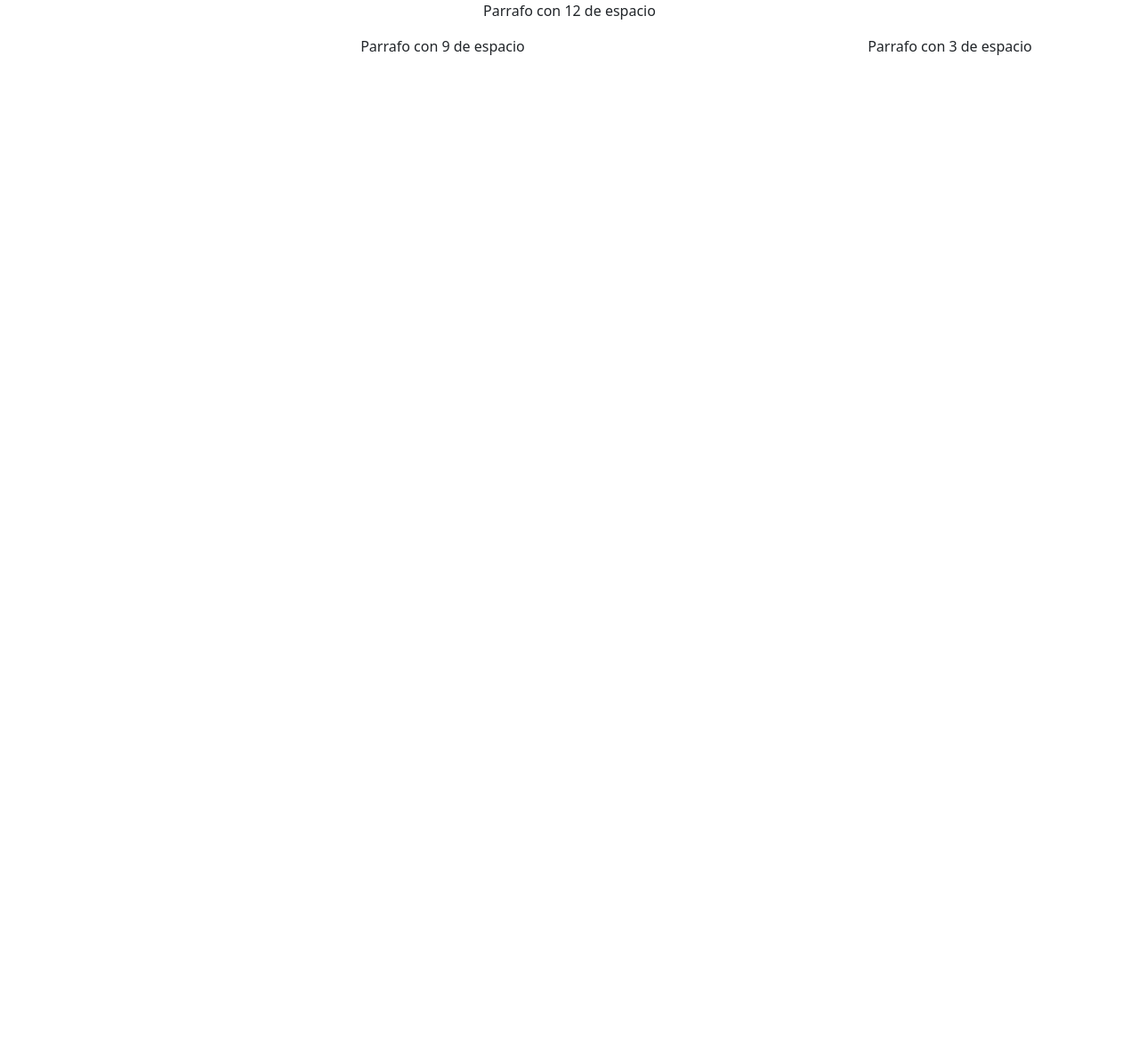
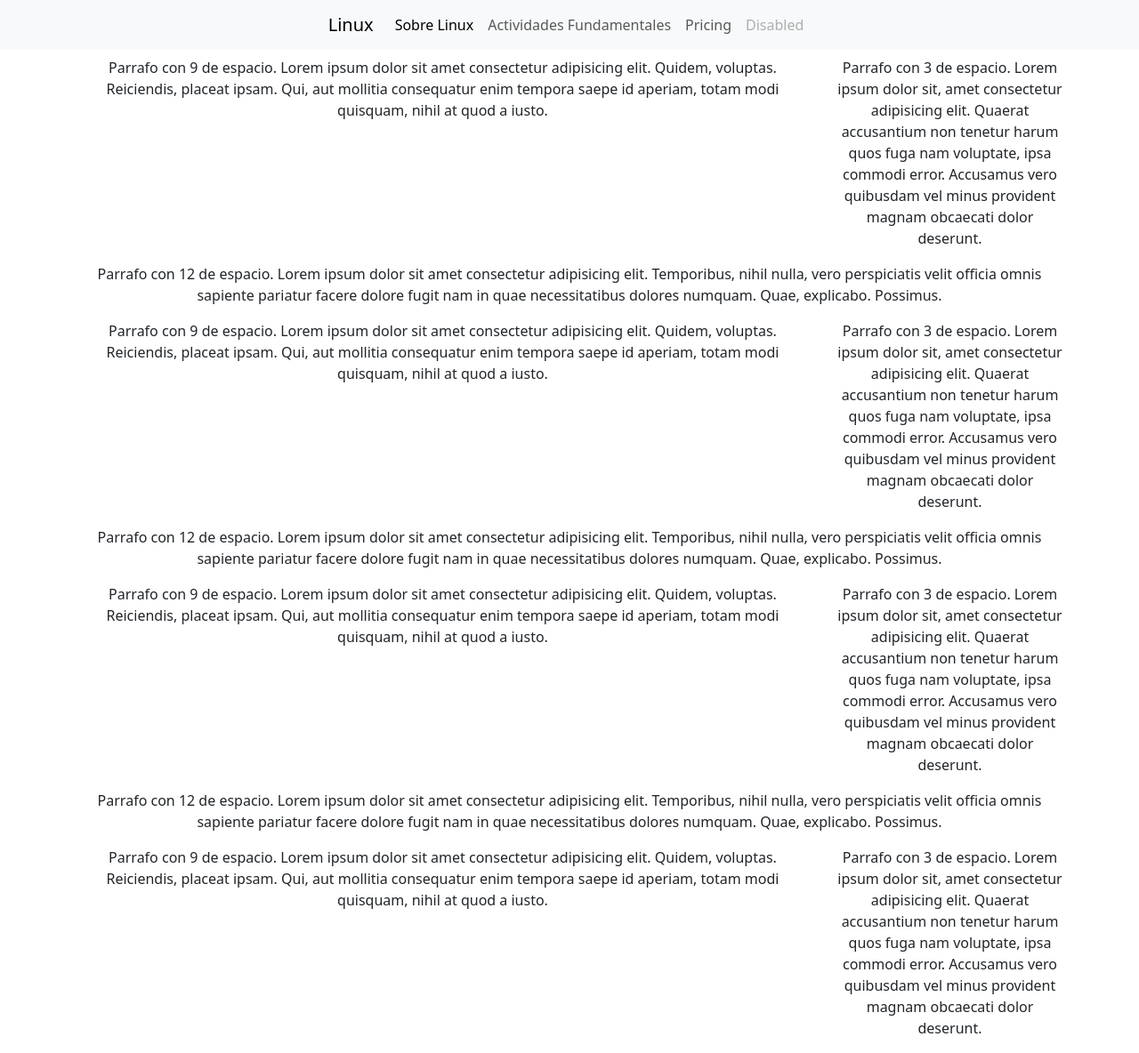
Before and after one commit to SubmarineEye84/piaSISOPweb, a plain HTML site: page index.html in a window 1280 px wide. Shown: the whole page at 89% size. Before the commit the page ends 800 px from the top, so only its background shows below. Drawn offline with Linux system fonts and the light colour scheme.

Commit message:
Se añadieron parrafos de prueba
Se ha actualizado la barra de navegación para que este centrada y siempre en el top del viewport

```diff
--- a/index.html
+++ b/index.html
@@ -1,28 +1,100 @@
 <!DOCTYPE html>
 <html lang="es">
+
 <head>
     <meta charset="UTF-8">
     <meta http-equiv="X-UA-Compatible" content="IE=edge">
     <meta name="viewport" content="width=device-width, initial-scale=1.0">
     <link rel="stylesheet" href="css/bootstrap.css">
-    <title>iOS</title>
+    <title>Linux</title>
 </head>
+
 <body>
+    <nav class="navbar navbar-expand-lg bg-body-tertiary fixed-top">
+        <div class="container justify-content-center">
+            <a class="navbar-brand" href="#">Linux</a>
+            <button class="navbar-toggler" type="button" data-bs-toggle="collapse" data-bs-target="#navbarNav"
+                aria-controls="navbarNav" aria-expanded="false" aria-label="Toggle navigation">
+                <span class="navbar-toggler-icon"></span>
+            </button>
+            <div class="collapse navbar-collapse flex-grow-0" id="navbarNav">
+                <ul class="navbar-nav text-center">
+                    <li class="nav-item">
+                        <a class="nav-link active" aria-current="page" href="#">Sobre Linux</a>
+                    </li>
+                    <li class="nav-item">
+                        <a class="nav-link" href="#">Actividades Fundamentales</a>
+                    </li>
+                    <li class="nav-item">
+                        <a class="nav-link" href="#">Pricing</a>
+                    </li>
+                    <li class="nav-item">
+                        <a class="nav-link disabled">Disabled</a>
+                    </li>
+                </ul>
+            </div>
+        </div>
+    </nav>
     <div class="container text-center">
         <div class="row">
             <div class="col-12">
                 <p>
-                    Parrafo con 12 de espacio
+                    Parrafo con 12 de espacio. Lorem ipsum dolor sit amet consectetur adipisicing elit. Temporibus, nihil nulla, vero perspiciatis velit officia omnis sapiente pariatur facere dolore fugit nam in quae necessitatibus dolores numquam. Quae, explicabo. Possimus.
                 </p>
             </div>
             <div class="col-9">
                 <p>
-                    Parrafo con 9 de espacio
+                    Parrafo con 9 de espacio. Lorem ipsum dolor sit amet consectetur adipisicing elit. Quidem, voluptas. Reiciendis, placeat ipsam. Qui, aut mollitia consequatur enim tempora saepe id aperiam, totam modi quisquam, nihil at quod a iusto.
                 </p>
             </div>
             <div class="col-3">
                 <p>
-                    Parrafo con 3 de espacio
+                    Parrafo con 3 de espacio. Lorem ipsum dolor sit, amet consectetur adipisicing elit. Quaerat accusantium non tenetur harum quos fuga nam voluptate, ipsa commodi error. Accusamus vero quibusdam vel minus provident magnam obcaecati dolor deserunt.
+                </p>
+            </div>
+            <div class="col-12">
+                <p>
+                    Parrafo con 12 de espacio. Lorem ipsum dolor sit amet consectetur adipisicing elit. Temporibus, nihil nulla, vero perspiciatis velit officia omnis sapiente pariatur facere dolore fugit nam in quae necessitatibus dolores numquam. Quae, explicabo. Possimus.
+                </p>
+            </div>
+            <div class="col-9">
+                <p>
+                    Parrafo con 9 de espacio. Lorem ipsum dolor sit amet consectetur adipisicing elit. Quidem, voluptas. Reiciendis, placeat ipsam. Qui, aut mollitia consequatur enim tempora saepe id aperiam, totam modi quisquam, nihil at quod a iusto.
+                </p>
+            </div>
+            <div class="col-3">
+                <p>
+                    Parrafo con 3 de espacio. Lorem ipsum dolor sit, amet consectetur adipisicing elit. Quaerat accusantium non tenetur harum quos fuga nam voluptate, ipsa commodi error. Accusamus vero quibusdam vel minus provident magnam obcaecati dolor deserunt.
+                </p>
+            </div>
+            <div class="col-12">
+                <p>
+                    Parrafo con 12 de espacio. Lorem ipsum dolor sit amet consectetur adipisicing elit. Temporibus, nihil nulla, vero perspiciatis velit officia omnis sapiente pariatur facere dolore fugit nam in quae necessitatibus dolores numquam. Quae, explicabo. Possimus.
+                </p>
+            </div>
+            <div class="col-9">
+                <p>
+                    Parrafo con 9 de espacio. Lorem ipsum dolor sit amet consectetur adipisicing elit. Quidem, voluptas. Reiciendis, placeat ipsam. Qui, aut mollitia consequatur enim tempora saepe id aperiam, totam modi quisquam, nihil at quod a iusto.
+                </p>
+            </div>
+            <div class="col-3">
+                <p>
+                    Parrafo con 3 de espacio. Lorem ipsum dolor sit, amet consectetur adipisicing elit. Quaerat accusantium non tenetur harum quos fuga nam voluptate, ipsa commodi error. Accusamus vero quibusdam vel minus provident magnam obcaecati dolor deserunt.
+                </p>
+            </div>
+            <div class="col-12">
+                <p>
+                    Parrafo con 12 de espacio. Lorem ipsum dolor sit amet consectetur adipisicing elit. Temporibus, nihil nulla, vero perspiciatis velit officia omnis sapiente pariatur facere dolore fugit nam in quae necessitatibus dolores numquam. Quae, explicabo. Possimus.
+                </p>
+            </div>
+            <div class="col-9">
+                <p>
+                    Parrafo con 9 de espacio. Lorem ipsum dolor sit amet consectetur adipisicing elit. Quidem, voluptas. Reiciendis, placeat ipsam. Qui, aut mollitia consequatur enim tempora saepe id aperiam, totam modi quisquam, nihil at quod a iusto.
+                </p>
+            </div>
+            <div class="col-3">
+                <p>
+                    Parrafo con 3 de espacio. Lorem ipsum dolor sit, amet consectetur adipisicing elit. Quaerat accusantium non tenetur harum quos fuga nam voluptate, ipsa commodi error. Accusamus vero quibusdam vel minus provident magnam obcaecati dolor deserunt.
                 </p>
             </div>
         </div>
@@ -31,4 +103,5 @@
         <script src="js/bootstrap.bundle.js"></script>
     </section>
 </body>
+
 </html>
```
